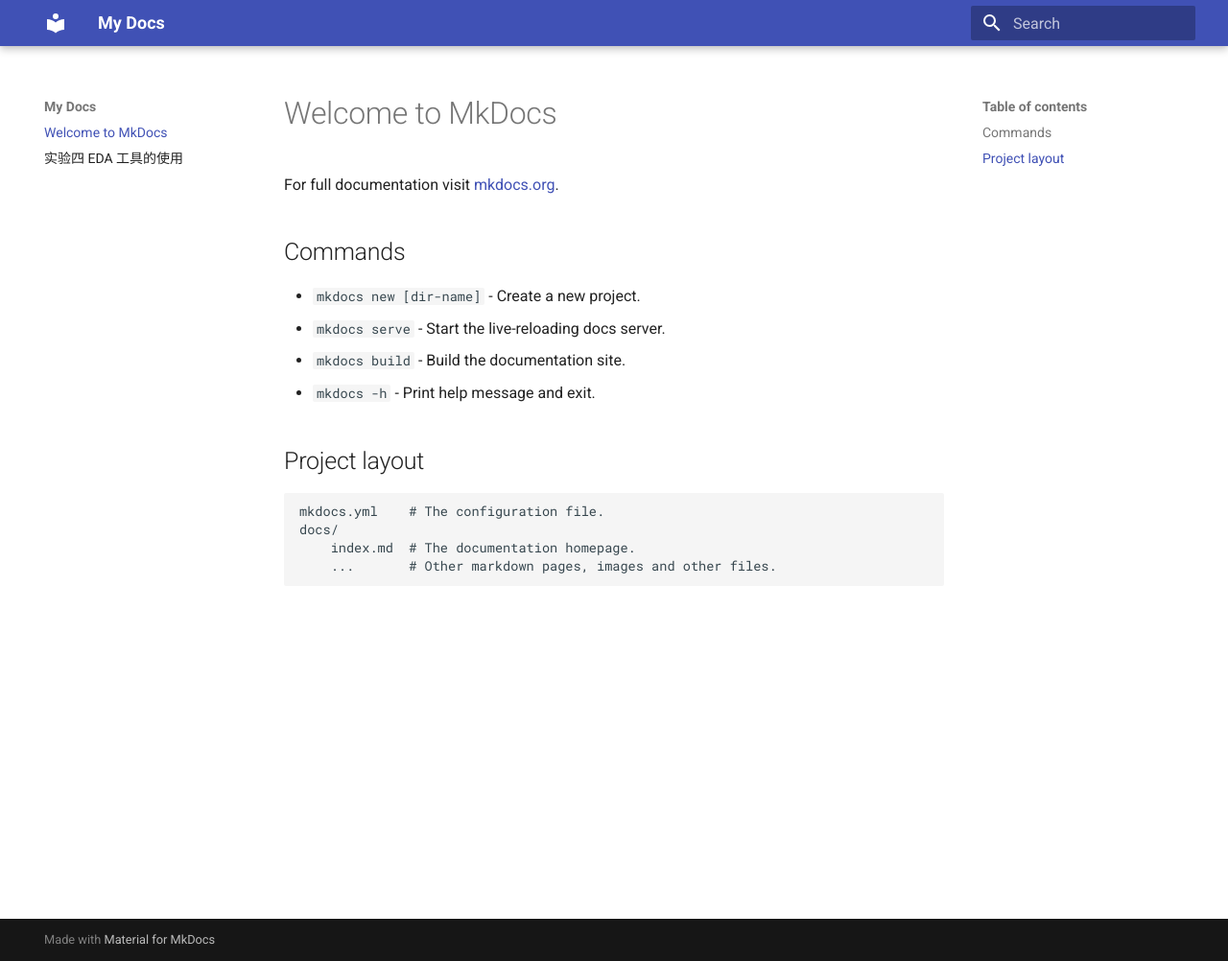
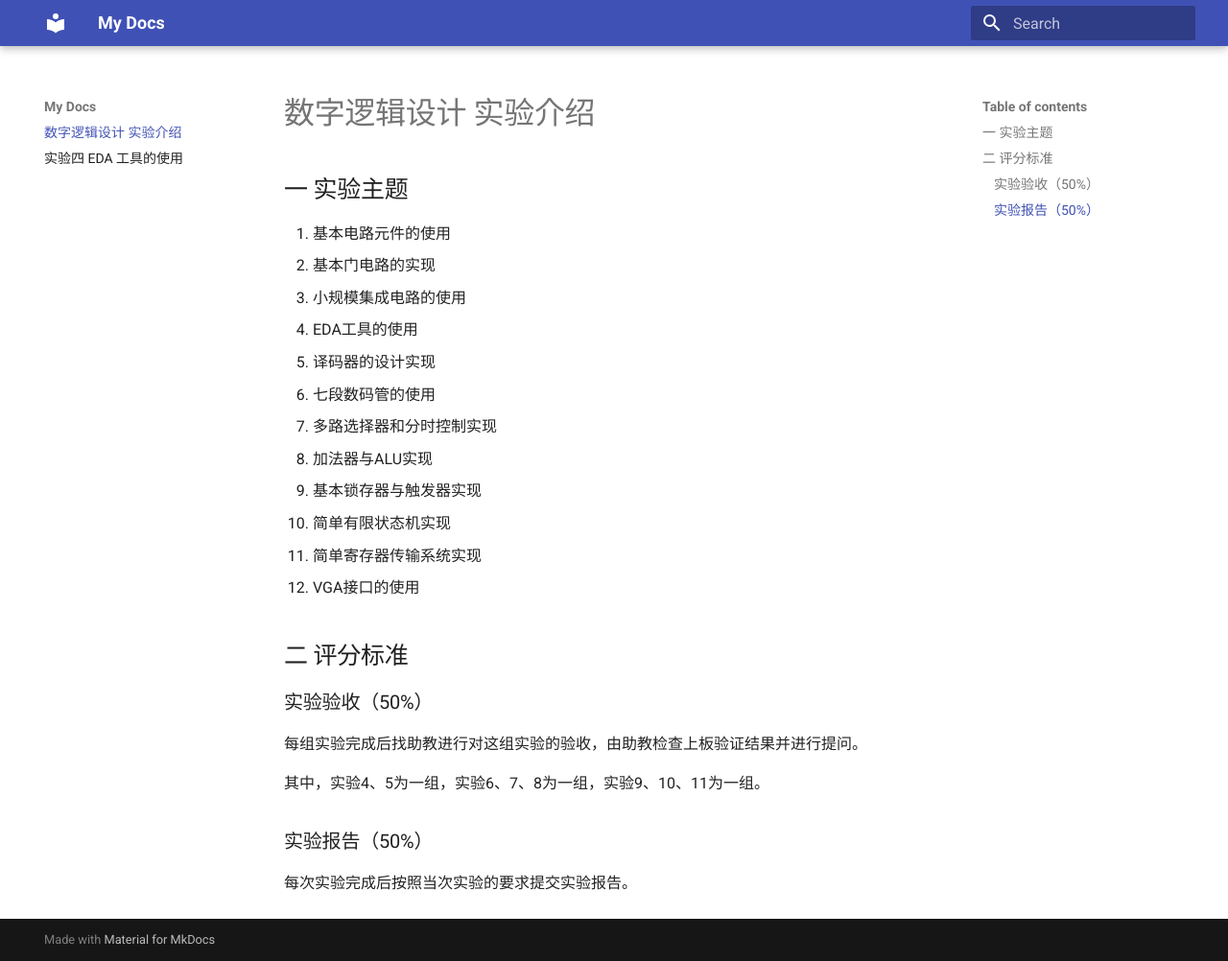
Before and after one commit to huxibu-alkyimyia/huxibu-alkyimyia.github.io, an MkDocs documentation site: the page built from docs/index.md, in a window 1280 px wide and 1002 px high. Shown: the whole window at 96% size. Built offline with MkDocs 1.6.1 and Material for MkDocs 9.7.7, drawn with Linux system fonts in a browser that asks for light colours.

Commit message:
Add index page

```diff
--- a/docs/index.md
+++ b/docs/index.md
@@ -1,17 +1,28 @@
-# Welcome to MkDocs
+# 数字逻辑设计 实验介绍
 
-For full documentation visit [mkdocs.org](https://www.mkdocs.org).
+## 一    实验主题
 
-## Commands
+1. 基本电路元件的使用
+2. 基本门电路的实现
+3. 小规模集成电路的使用
+4. EDA工具的使用
+5. 译码器的设计实现
+6. 七段数码管的使用
+7. 多路选择器和分时控制实现
+8. 加法器与ALU实现
+9. 基本锁存器与触发器实现
+10. 简单有限状态机实现
+11. 简单寄存器传输系统实现
+12. VGA接口的使用
 
-* `mkdocs new [dir-name]` - Create a new project.
-* `mkdocs serve` - Start the live-reloading docs server.
-* `mkdocs build` - Build the documentation site.
-* `mkdocs -h` - Print help message and exit.
+## 二     评分标准
 
-## Project layout
+### 实验验收（50%）
 
-    mkdocs.yml    # The configuration file.
-    docs/
-        index.md  # The documentation homepage.
-        ...       # Other markdown pages, images and other files.
+每组实验完成后找助教进行对这组实验的验收，由助教检查上板验证结果并进行提问。
+
+其中，实验4、5为一组，实验6、7、8为一组，实验9、10、11为一组。
+
+### 实验报告（50%）
+
+每次实验完成后按照当次实验的要求提交实验报告。
--- a/docs/lab4.md
+++ b/docs/lab4.md
@@ -230,7 +230,9 @@
 
 拨动开关中最右侧三个，观察 Arduino 子板上的 LED 灯，观察电路功能。
 
-## 五    思考题
+## 五    实验提交要求
 
-1. 描述电路的功能，并尝试将电路原理图中的两个二输入的与门改成一个三输入的与门。
-2. 尝试简要描述实验所用的仿真激励代码和引脚约束文件中各语句的含义。
+1. 一个包含所有设计源文件（原理图和代码）的压缩包
+2. 一份 PDF 格式的实验报告，内容包括：
+   - 实验过程中每个步骤的截图
+   - 你对于实验给出的仿真激励代码和引脚约束的含义的理解
```
